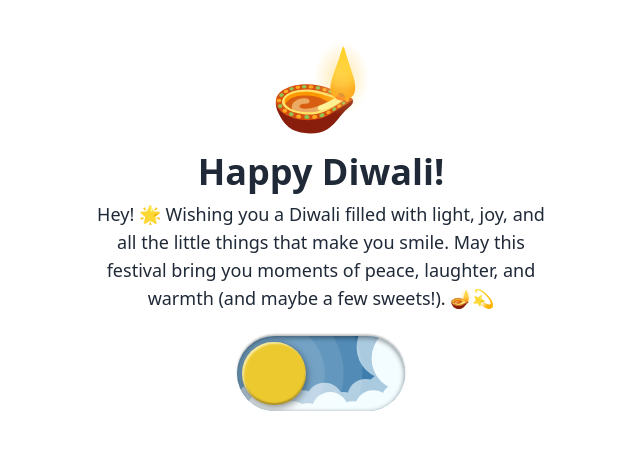
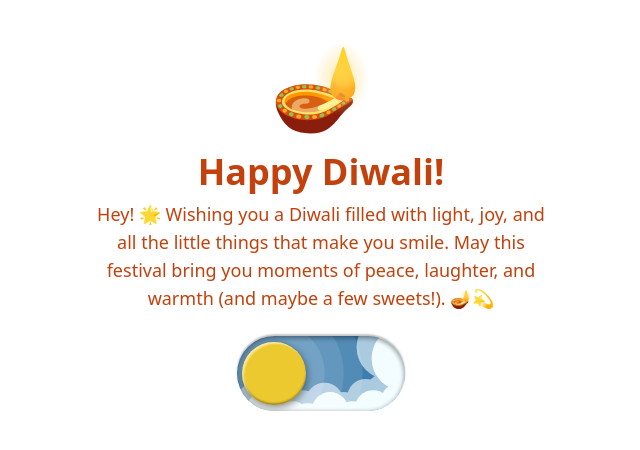
Before and after one commit to Pixie2468/Very-Simple-Project-1, a plain HTML site: page index.html in a window 1280 px wide. Shown: the whole page, without its empty margins (319-959 px from the left). Drawn offline with nearby package versions, Linux system fonts and the light colour scheme.

Commit message:
Update index.html

```diff
--- a/index.html
+++ b/index.html
@@ -26,7 +26,7 @@
 
 <body class="light-theme text-center py-10 transition duration-500 ease-in-out">
 
-  <div id="diwali-content" class="mb-6">
+  <div id="diwali-content" class="mb-6 text-orange-700">
     <img src="./assets/diya-lamp-svgrepo-com.svg" alt="Diya" class="mx-auto w-24 h-24 mb-4">
     <h1 class="text-4xl font-bold mb-2">Happy Diwali!</h1>
     <p class="text-lg max-w-md mx-auto">
```
